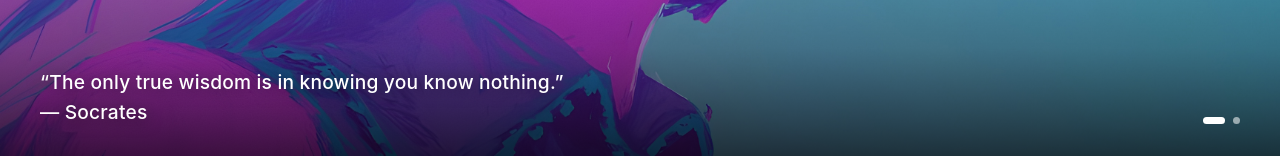
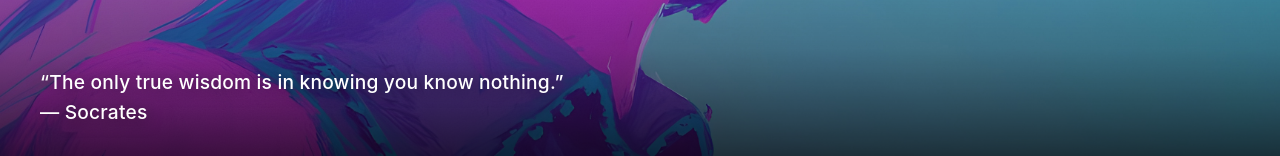
Before and after one commit to kushwahayashh/newtabb, a React (Vite) app: page / in a window 1280 px wide. Shown: the part 644-800 px from the top of the page. Built offline with nearby package versions, Linux system fonts and the light colour scheme.

Commit message:
Replace wallpaper navigation with context menu gallery picker

```diff
--- a/src/App.jsx
+++ b/src/App.jsx
@@ -1,5 +1,6 @@
 import { useEffect, useState } from 'react'
 import PhotoWidget from './PhotoWidget.jsx'
+import ImagePicker from './ImagePicker.jsx'
 import { galleryStorage } from './galleryStorage.js'
 
 const timeFormatter = new Intl.DateTimeFormat(undefined, { hour: 'numeric', minute: '2-digit' })
@@ -41,7 +42,7 @@ function restoreLayout() {
         },
       }
     })
-    return { current: Math.max(0, wallpapers.indexOf(imageFiles[saved.wallpaper])), widgets }
+    return { current: saved.wallpaper?.startsWith('upload:') ? saved.wallpaper : imageFiles[saved.wallpaper] ?? wallpapers[0], widgets }
   } catch {
     return null
   }
@@ -62,7 +63,8 @@ function createWidget(index = 0) {
 
 export default function App() {
   const [initialLayout] = useState(restoreLayout)
-  const [current, setCurrent] = useState(() => initialLayout?.current ?? 0)
+  const [current, setCurrent] = useState(() => initialLayout?.current ?? wallpapers[0])
+  const [choosingWallpaper, setChoosingWallpaper] = useState(false)
   const [widgets, setWidgets] = useState(() => initialLayout?.widgets ?? [createWidget()])
   const [now, setNow] = useState(() => new Date())
   const [menu, setMenu] = useState(null)
@@ -73,6 +75,8 @@ export default function App() {
     ...wallpapers.map((src) => ({ id: src, src, name: Object.keys(imageFiles).find((key) => imageFiles[key] === src)?.split('/').pop() })),
     ...gallery.uploads,
   ].filter((image) => !gallery.hidden.includes(imageKey(image.id)))
+  const wallpaperSrc = galleryImages.find((image) => image.id === current)?.src ?? (current?.startsWith('upload:') ? undefined : current)
+  const quote = quotes[Math.max(0, wallpapers.indexOf(current)) % quotes.length]
 
   useEffect(() => {
     let active = true
@@ -107,6 +111,7 @@ export default function App() {
       hidden: id.startsWith('upload:') ? gallery.hidden : [...gallery.hidden, imageKey(id)],
     })
     const replacement = galleryImages.find((image) => image.id !== id)?.id ?? null
+    if (current === id) setCurrent(replacement)
     setWidgets((items) => items.map((item) => item.image === id ? { ...item, image: replacement } : item))
   }
 
@@ -115,7 +120,7 @@ export default function App() {
       try {
         localStorage.setItem(storageKey, JSON.stringify({
           version: 1,
-          wallpaper: imageKey(wallpapers[current]),
+          wallpaper: imageKey(current),
           widgets: widgets.map((widget) => ({ ...widget, image: imageKey(widget.image) })),
         }))
       } catch {
@@ -144,9 +149,6 @@ export default function App() {
     function handleKeyDown(event) {
       if (document.querySelector('dialog[open]')) return
       if (event.key === 'Escape') setMenu(null)
-      if (!wallpapers.length) return
-      if (event.key === 'ArrowRight') setCurrent((index) => (index + 1) % wallpapers.length)
-      if (event.key === 'ArrowLeft') setCurrent((index) => (index - 1 + wallpapers.length) % wallpapers.length)
     }
     function dismiss() { setMenu(null) }
     window.addEventListener('keydown', handleKeyDown)
@@ -165,13 +167,11 @@ export default function App() {
         event.preventDefault()
         setMenu({
           x: Math.max(8, Math.min(event.clientX, window.innerWidth - 200)),
-          y: Math.max(8, Math.min(event.clientY, window.innerHeight - 60)),
+          y: Math.max(8, Math.min(event.clientY, window.innerHeight - 110)),
         })
       }}
     >
-      {wallpapers.map((image, index) => (
-        <div aria-hidden="true" className={`wallpaper__image${current === index ? ' is-active' : ''}`} key={image} style={{ backgroundImage: `url("${image}")` }} />
-      ))}
+      {wallpaperSrc && <div aria-hidden="true" className="wallpaper__image is-active" key={current} style={{ backgroundImage: `url("${wallpaperSrc}")` }} />}
       <time className="clock" dateTime={now.toISOString()}>
         {timeFormatter.format(now)}
         <span className="clock__day">{dayFormatter.format(now)}</span>
@@ -196,19 +196,25 @@ export default function App() {
       ))}
       {menu && (
         <div className="photo-menu" role="menu" style={{ left: menu.x, top: menu.y, zIndex: widgets.length + 10 }} onPointerDown={(event) => event.stopPropagation()}>
+          <button role="menuitem" type="button" onClick={() => { setMenu(null); setChoosingWallpaper(true) }}>Choose wallpaper…</button>
           <button role="menuitem" type="button" onClick={addWidget}>Add photo widget</button>
         </div>
       )}
       <figure className="quote" key={current}>
-        <blockquote>“{quotes[current % quotes.length].text}”</blockquote>
-        <figcaption>— {quotes[current % quotes.length].author}</figcaption>
+        <blockquote>“{quote.text}”</blockquote>
+        <figcaption>— {quote.author}</figcaption>
       </figure>
-      {wallpapers.length > 1 && (
-        <nav className="wallpaper-indicators" aria-label="Choose wallpaper">
-          {wallpapers.map((image, index) => (
-            <button aria-label={`Show wallpaper ${index + 1}`} aria-current={current === index ? 'true' : undefined} className={`wallpaper-indicator${current === index ? ' is-active' : ''}`} key={image} onClick={() => setCurrent(index)} type="button" />
-          ))}
-        </nav>
+      {choosingWallpaper && (
+        <ImagePicker
+          images={galleryImages}
+          selected={current}
+          ready={galleryReady}
+          storageError={galleryError}
+          onUpload={uploadImages}
+          onDelete={deleteImage}
+          onSelect={(image) => { setCurrent(image); setChoosingWallpaper(false) }}
+          onClose={() => setChoosingWallpaper(false)}
+        />
       )}
     </main>
   )
--- a/src/style.css
+++ b/src/style.css
@@ -36,6 +36,7 @@ button:focus-visible { outline: 2px solid #c4dcff; outline-offset: 4px; }
   background-size: cover;
   opacity: 0;
   transition: opacity 1.2s ease-in-out;
+  animation: soft-reveal 600ms ease both;
 }
 
 .wallpaper__image.is-active {
@@ -216,20 +217,10 @@ button:focus-visible { outline: 2px solid #c4dcff; outline-offset: 4px; }
   background: rgb(255 255 255 / 14%);
 }
 
-.wallpaper-indicators {
+.quote {
   position: absolute;
   z-index: 2;
   right: clamp(1.5rem, 4vw, 2.5rem);
-  bottom: clamp(1.5rem, 4vh, 2.5rem);
-  display: flex;
-  align-items: center;
-  gap: 0.5rem;
-}
-
-.quote {
-  position: absolute;
-  z-index: 2;
-  right: 8rem;
   bottom: clamp(1.5rem, 4vh, 2.5rem);
   left: clamp(1.5rem, 4vw, 2.5rem);
   margin: 0;
@@ -408,36 +399,10 @@ button:focus-visible { outline: 2px solid #c4dcff; outline-offset: 4px; }
   font-size: 0.85rem;
 }
 
-.wallpaper-indicator {
-  position: relative;
-  width: 0.45rem;
-  height: 0.45rem;
-  padding: 0;
-  border: 0;
-  border-radius: 999px;
-  background: rgb(255 255 255 / 55%);
-  cursor: pointer;
-  transition: width 350ms ease, background-color 350ms ease;
-}
-
-.wallpaper-indicator.is-active {
-  width: 1.35rem;
-  background: white;
-}
-
-.wallpaper-indicator:focus-visible {
-  outline: 2px solid white;
-  outline-offset: 3px;
-}
-
-.wallpaper-indicator::before { content: ''; position: absolute; inset: -9px -3px; }
-.wallpaper-indicator:hover { background: white; }
-
 @media (max-width: 540px) {
   .image-picker { width: calc(100vw - 1rem); border-radius: 1.15rem; }
   .image-picker__grid { grid-template-columns: repeat(2, minmax(0, 1fr)); gap: 0.65rem; }
   .image-picker__upload > span:last-child { font-size: 0.7rem; }
-  .quote { right: 5rem; }
 }
 
 @media (prefers-reduced-motion: reduce) {
@@ -450,10 +415,6 @@ button:focus-visible { outline: 2px solid #c4dcff; outline-offset: 4px; }
     transition: none;
   }
 
-  .wallpaper-indicator {
-    transition: none;
-  }
-
   .quote {
     animation: none;
   }
```
